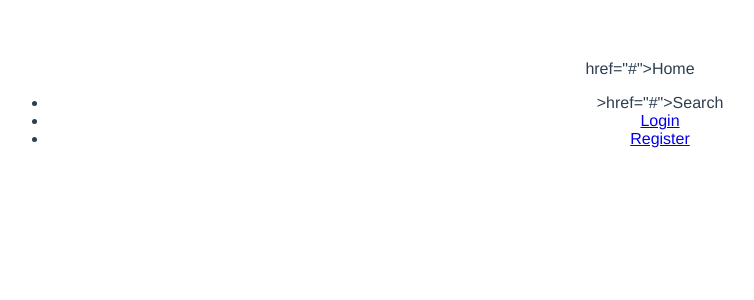
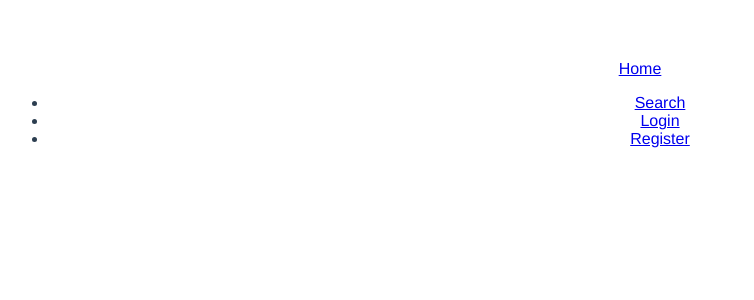
Before and after one commit to Gurwan/Listenerd, a Vue app in the folder client/: page / in a window 1280 px wide. Shown: the top 300 px of the page, without its empty margins (0-754 px from the left). Built offline with nearby package versions, Linux system fonts and the light colour scheme.

Commit message:
create simple view

```diff
--- a/client/src/components/MainNavbar.vue
+++ b/client/src/components/MainNavbar.vue
@@ -1,10 +1,10 @@
 <template>
   <nav>
-    <a>href="#">Home</a>
+    <a href="#">Home</a>
     <div>
       <ul>
         <li>
-          <a>>href="#">Search</a>
+          <a href="#">Search</a>
         </li>
         <li>
           <a href="#">Login</a>
```
